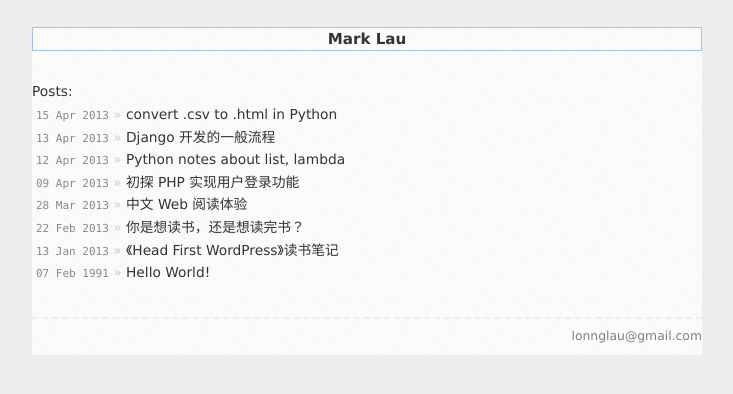
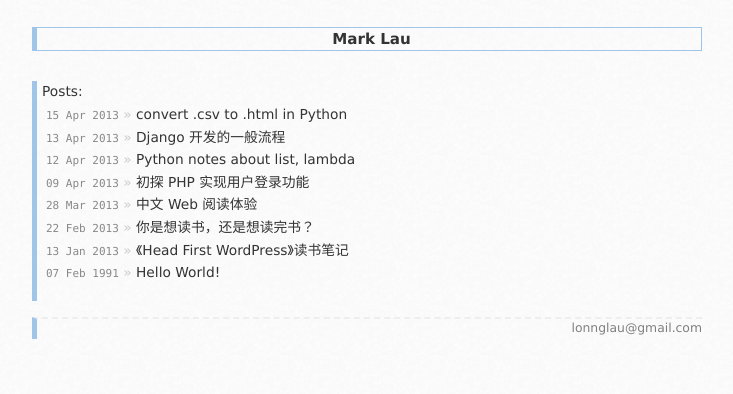
Before and after one commit to yuel/lonn.github.com, a Jekyll site: the page built from index.html, in a window 1280 px wide. Shown: the top 394 px of the page, without its empty margins (273-1006 px from the left). Built offline with Jekyll 4.4.1, drawn with Linux system fonts in a browser that asks for light colours.

Commit message:
Update screen.css

```diff
--- a/css/screen.css
+++ b/css/screen.css
@@ -9,7 +9,7 @@ body {
     font: 86% Verdana, helvetica, arial, clean, sans-serif;
     line-height: 1.2em;
     color: #333;
-    background: #eee;
+    background: url(/img/cream_dust.png) repeat 0 0;
 }
 
 a {
@@ -67,13 +67,14 @@ ul.posts li a:hover {
     margin: 10px auto;
     padding: 0;
     width: 670px;
-    background: url(/img/cream_dust.png) repeat 0 0;
 }
 
 #header {
     text-align: center;
     border: 1px solid #A0C5E8;
     margin-bottom: 30px;
+    border-left: 5px #A0C5E8 solid;
+    padding-left: 5px;
 }
 
 #header a {
@@ -91,6 +92,8 @@ ul.posts li a:hover {
     width: 500px;
     float: left;
     margin-bottom: 16px;
+    border-left: 5px #A0C5E8 solid;
+    padding-left: 5px;
 }
 
 #home {
@@ -104,8 +107,9 @@ ul.posts li a:hover {
     font-size: 0.9em;
     line-height: 1.6em;
     margin: 0 auto;
-    padding: 8px 0;
     text-align: right;
+    border-left: 5px #A0C5E8 solid;
+    padding-left: 5px;
 }
 
 /* code */
```
